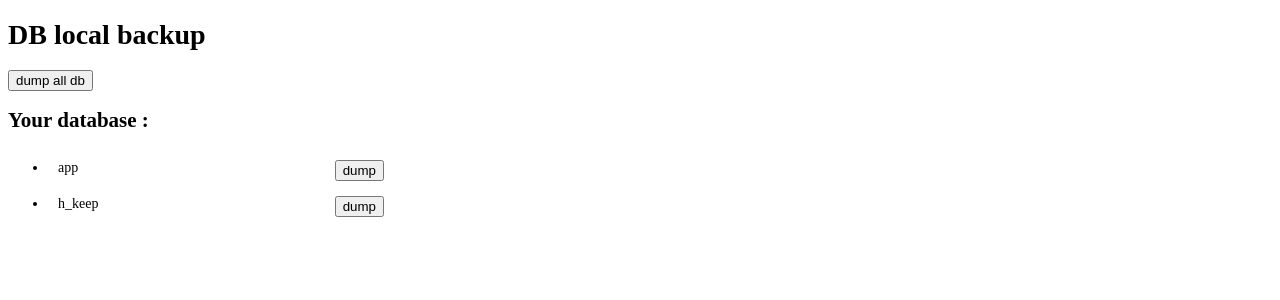
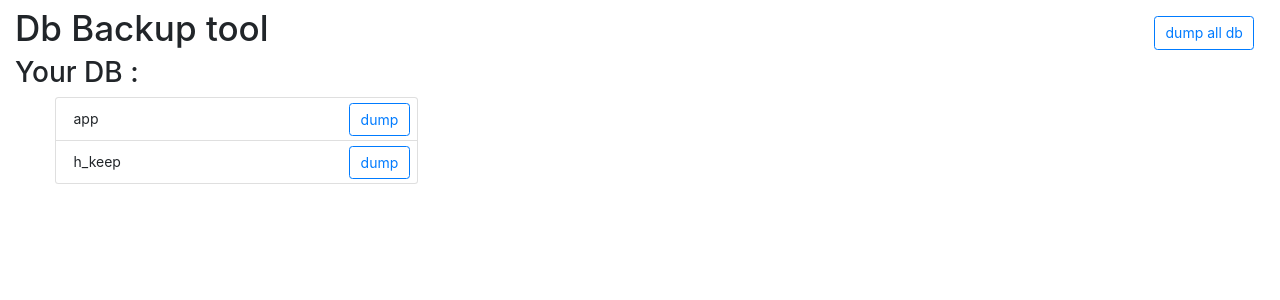
Before and after one commit to Times-Z/webdeveloper-docker-env, a PHP site: page /db_backup/index.php in a window 1280 px wide. Shown: the top 300 px of the page. Run offline with PHP 8.4, Linux system fonts and the light colour scheme.

Commit message:
[UPDATE] improve db backup tool style

```diff
--- a/php/db_backup/css.css
+++ b/php/db_backup/css.css
@@ -6,7 +6,19 @@ li {
     padding: 10px;
 }
 
+
+.btn-all {
+    position: absolute;
+    right: 2%;
+    top: 2%;
+}
+
+.list-with-btn {
+    width: 30%;
+}
+
 .btn-li {
     position: absolute;
-    right: 70%;
+    right: 2%;
+    top: 5px;
 }
--- a/php/db_backup/index.php
+++ b/php/db_backup/index.php
@@ -7,36 +7,11 @@ $db_password = 'root';
 
 $db = new PDO('mysql:host=db', $db_username, $db_password);
 $db->setAttribute(PDO::ATTR_DEFAULT_FETCH_MODE, PDO::FETCH_OBJ);
-$exclude = ['information_schema', 'mysql', 'performance_schema', 'sys'];
+$exclude = ['information_schema', 'mysql', 'performance_schema', 'sys', 'phpmyadmin'];
 
 $q = $db->query('SHOW DATABASES');
 $databases = $q->fetchAll();
 
-if (isset($_POST['action']) && $_POST['action'] == '1') {
-    $db_name = $_POST['dbName'];
-    $file = './dump/' . $db_name . '.sql';
-    try {
-        $dump = new \Ifsnop\Mysqldump\Mysqldump("mysql:host=db;dbname=$db_name", $db_username, $db_password);
-        $dump->start($file);
-    } catch (Exception $e) {
-        echo "Error on $db_name : " . $e->getMessage() . '<br/>';
-    }
-}
-
-if (isset($_POST['action']) && $_POST['action'] == '2') {
-    foreach ($databases as $database) {
-        $db_name = $database->Database;
-        if (!in_array($db_name, $exclude)) {
-            $file = './dump/' . $db_name . '.sql';
-            try {
-                $dump = new \Ifsnop\Mysqldump\Mysqldump("mysql:host=db;dbname=$db_name", $db_username, $db_password);
-                $dump->start($file);
-            } catch (Exception $e) {
-                echo "Error on $db_name : " . $e->getMessage() . '<br/>';
-            }
-        }
-    }
-}
 ?>
 
 <!DOCTYPE html>
@@ -46,48 +21,24 @@ if (isset($_POST['action']) && $_POST['action'] == '2') {
     <meta charset="UTF-8">
     <meta name="viewport" content="width=device-width, initial-scale=1.0">
     <link rel="stylesheet" href="css.css">
+    <link rel="stylesheet" href="https://stackpath.bootstrapcdn.com/bootstrap/4.4.1/css/bootstrap.min.css" integrity="sha384-Vkoo8x4CGsO3+Hhxv8T/Q5PaXtkKtu6ug5TOeNV6gBiFeWPGFN9MuhOf23Q9Ifjh" crossorigin="anonymous">
     <script src="https://code.jquery.com/jquery-3.5.0.min.js" integrity="sha256-xNzN2a4ltkB44Mc/Jz3pT4iU1cmeR0FkXs4pru/JxaQ=" crossorigin="anonymous"></script>
+    <script src="main.js"></script>
     <title>DB backup</title>
 </head>
 
 <body>
-    <h1>DB local backup</h1>
-    <input type="button" onclick="dumpAll()" value="dump all db">
-    <h2>Your database :</h2>
+    <div class="container-fluid mt-2">
+        <p class="h1">Db Backup tool</p><input type="button" onclick="dumpAll()" class="btn btn-outline-primary btn-all"value="dump all db">
+        <p class="h2">Your DB : </p>
         <ul>
             <?php foreach ($databases as $db) :
                 if (!in_array($db->Database, $exclude)) : ?>
-                <li><?= $db->Database ?><input class="btn-li" type="button" value="dump" onclick="dumpOnce('<?= $db->Database ?>')"></li>
+                    <li class="list-group-item list-with-btn"><?= $db->Database ?><input class="btn btn-outline-primary btn-li" type="button" value="dump" onclick="dumpOnce('<?= $db->Database ?>')"></li>
             <?php endif;
             endforeach; ?>
         </ul>
+    </div>
 </body>
 
 </html>
-<script>
-    function dumpOnce(dbName) {
-        $.ajax({
-            method: 'POST',
-            url: 'index.php',
-            data: {
-                action: 1,
-                dbName: dbName
-            },
-            success: function() {
-                alert('Dump OK');
-            }
-        })
-    }
-    function dumpAll() {
-        $.ajax({
-            method: 'POST',
-            url: 'index.php',
-            data: {
-                action: 2
-            },
-            success: function() {
-                alert('Dump OK');
-            }
-        })
-    }
-</script>
--- /dev/null
+++ b/php/db_backup/main.js
@@ -0,0 +1,25 @@
+function dumpOnce(dbName) {
+    $.ajax({
+        method: 'POST',
+        url: 'process.php',
+        data: {
+            action: 1,
+            dbName: dbName
+        },
+        success: function() {
+            alert('Dump ' + dbName + '.sql created');
+        }
+    })
+}
+function dumpAll() {
+    $.ajax({
+        method: 'POST',
+        url: 'process.php',
+        data: {
+            action: 2
+        },
+        success: function() {
+            alert('Dump all database ok');
+        }
+    })
+}
```
Also changed, not shown: php/db_backup/process.php (added, +39 -0 lines). Lines whose indentation alone changed are shown as unchanged.
